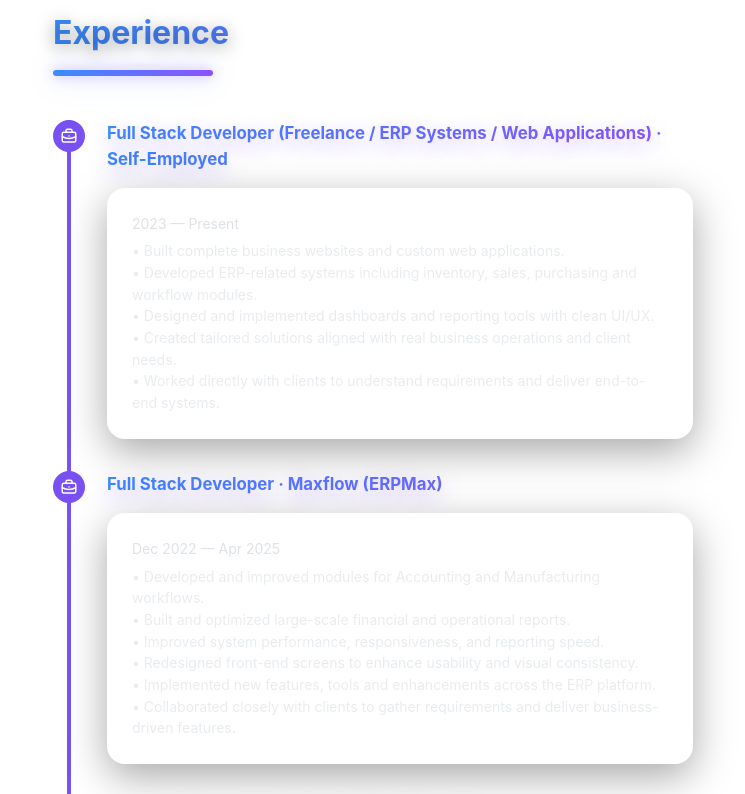
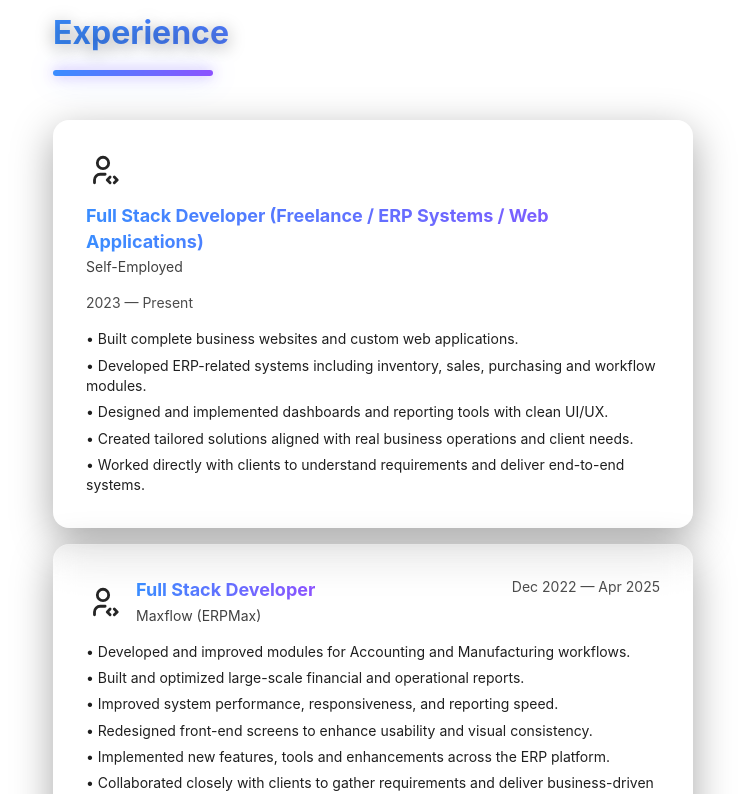
Before and after one commit to sajinael98/portfolio, a Next.js app: page / in a window 1280 px wide. Shown: the part 940-1734 px from the top of the page, without its empty margins (267-1012 px from the left). Built offline with nearby package versions, Linux system fonts and the light colour scheme.

Commit message:
feat: redesign Experience section with glass cards + smooth fade-in

```diff
--- a/src/app/components/sections/ExperienceSection/ExperienceSection.module.css
+++ b/src/app/components/sections/ExperienceSection/ExperienceSection.module.css
@@ -1,25 +1,49 @@
-.card {
-  padding: 1.5rem;
-  border-radius: 18px;
-  background: rgba(255, 255, 255, 0.05);
-  backdrop-filter: blur(14px);
-  border: 1px solid rgba(255, 255, 255, 0.14);
-  box-shadow: 0 12px 40px rgba(0, 0, 0, 0.35);
-  transition: 0.25s ease;
+.experience-list {
+  max-width: 900px;
+  margin: 0 auto;
 }
 
-.card:hover {
-  transform: translateY(-6px);
-  box-shadow: 0 18px 50px rgba(0, 0, 0, 0.45);
+.experience-card {
+  background: rgba(255, 255, 255, 0.05);
+  border: 1px solid rgba(255, 255, 255, 0.12);
+  backdrop-filter: blur(14px);
+  box-shadow: 0 12px 40px rgba(0, 0, 0, 0.35);
+  opacity: 0;
+  transform: translateY(12px);
+  transition: opacity 0.3s ease, transform 0.3s ease, box-shadow 0.25s ease,
+    border-color 0.25s ease;
 }
 
-.itemTitle {
+.show {
+  opacity: 1;
+  transform: translateY(0);
+}
+
+.experience-card:hover {
+  transform: translateY(-6px);
+  border-color: rgba(255, 255, 255, 0.22);
+  box-shadow: 0 18px 60px rgba(0, 0, 0, 0.45);
+}
+
+.experience-icon {
+  opacity: 0.85;
+}
+
+.experience-role {
   font-weight: 700;
-  font-size: 1.05rem;
   background: var(--grad-primary);
   -webkit-background-clip: text;
-  background-clip: text;
   color: transparent;
-  text-shadow: 0 6px 22px rgba(140, 82, 255, 0.45);
-  margin-bottom: var(--mantine-spacing-md);
 }
+
+.experience-company {
+  opacity: 0.75;
+}
+
+.experience-period {
+  opacity: 0.7;
+}
+
+.experience-line {
+  opacity: 0.88;
+}
--- a/src/app/components/sections/ExperienceSection/ExperienceSection.tsx
+++ b/src/app/components/sections/ExperienceSection/ExperienceSection.tsx
@@ -1,51 +1,69 @@
-import React from "react";
+"use client"
+
+import React, { useEffect, useRef } from "react";
 import Section from "@/app/components/ui/Section";
-import { Box, Stack, Text, Timeline, TimelineItem } from "@mantine/core";
-import { IconBriefcase } from "@tabler/icons-react";
+import { Card, Group, Stack, Text, Title } from "@mantine/core";
+import { IconUserCode } from "@tabler/icons-react";
+import { experiences } from "./experience-data";
 import styles from "./ExperienceSection.module.css";
-import { experiences } from "./experience-data";
 
 const ExperienceSection = () => {
+  const ref = useRef<HTMLDivElement>(null);
+
+  useEffect(() => {
+    const cards = ref.current?.querySelectorAll(
+      `.${styles["experience-card"]}`
+    );
+    const observer = new IntersectionObserver(
+      (entries) => {
+        entries.forEach((entry) => {
+          if (entry.isIntersecting) entry.target.classList.add(styles["show"]);
+        });
+      },
+      { threshold: 0.15 }
+    );
+    cards?.forEach((card) => observer.observe(card));
+    return () => observer.disconnect();
+  }, []);
+
   return (
     <Section title="Experience" mt={120}>
-      <Timeline
-        active={experiences.length}
-        bulletSize={32}
-        lineWidth={4}
-        color="violet"
-      >
+      <Stack ref={ref} className={styles["experience-list"]}>
         {experiences.map((exp, i) => (
-          <TimelineItem
+          <Card
             key={i}
-            bullet={<IconBriefcase size={18} />}
-            title={
-              <Text className={styles.itemTitle}>
-                {exp.role} · {exp.company}
-              </Text>
-            }
+            className={styles["experience-card"]}
+            radius="lg"
+            p="xl"
           >
-            <div
-              className={`${styles.row} ${
-                i % 2 === 0 ? styles.right : styles.left
-              }`}
-            >
-              <Box className={styles.card}>
-                <Stack gap={6}>
-                  <Text c="gray.3" fz="sm">
-                    {exp.period}
-                  </Text>
-
-                  <Text c="gray.2" fz="sm">
-                    {exp.bulletPoints.map((line, idx) => (
-                      <div key={idx}>• {line}</div>
-                    ))}
+            <Group justify="space-between" align="flex-start">
+              <Group align="center">
+                <IconUserCode size={34} className={styles["experience-icon"]} />
+                <Stack gap={2}>
+                  <Title order={4} className={styles["experience-role"]}>
+                    {exp.role}
+                  </Title>
+                  <Text size="sm" className={styles["experience-company"]}>
+                    {exp.company}
                   </Text>
                 </Stack>
-              </Box>
-            </div>
-          </TimelineItem>
+              </Group>
+
+              <Text size="sm" className={styles["experience-period"]}>
+                {exp.period}
+              </Text>
+            </Group>
+
+            <Stack mt="md" gap={6}>
+              {exp.bulletPoints.map((line, idx) => (
+                <Text key={idx} size="sm" className={styles["experience-line"]}>
+                  • {line}
+                </Text>
+              ))}
+            </Stack>
+          </Card>
         ))}
-      </Timeline>
+      </Stack>
     </Section>
   );
 };
```
